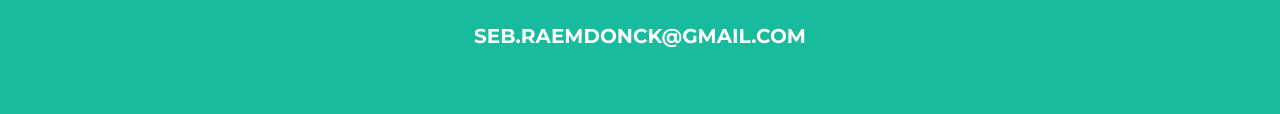
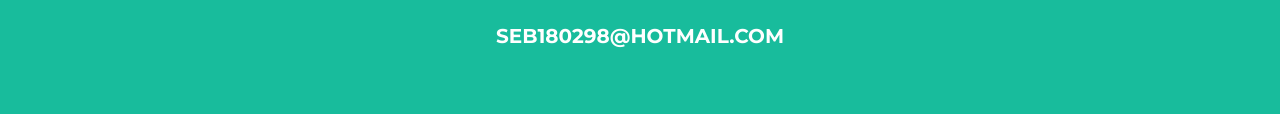
Before and after one commit to sebfoothock/portfolio-website, a plain HTML site: page index.html in a window 1280 px wide. Shown: the part 3868-3982 px from the top of the page. Drawn offline with Linux system fonts and the light colour scheme.

Commit message:
changé mail

```diff
--- a/index.html
+++ b/index.html
@@ -295,8 +295,8 @@
             class="fab fa-fw fa-linkedin-in text-white" target="_blank"></a></button>
       </div>
       <div class="row justify-content-center">
-        <a class="text-uppercase text-white mb-4" href="mailto:seb.raemdonck@gmail.com">
-          <h5>seb.raemdonck@gmail.com</h5>
+        <a class="text-uppercase text-white mb-4" href="mailto:seb180298@hotmail.com">
+          <h5>seb180298@hotmail.com</h5>
         </a>
       </div>
     </div>
```
